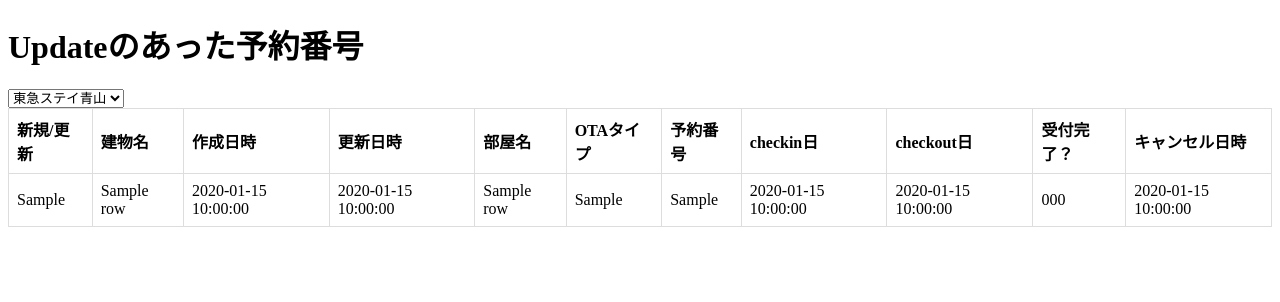
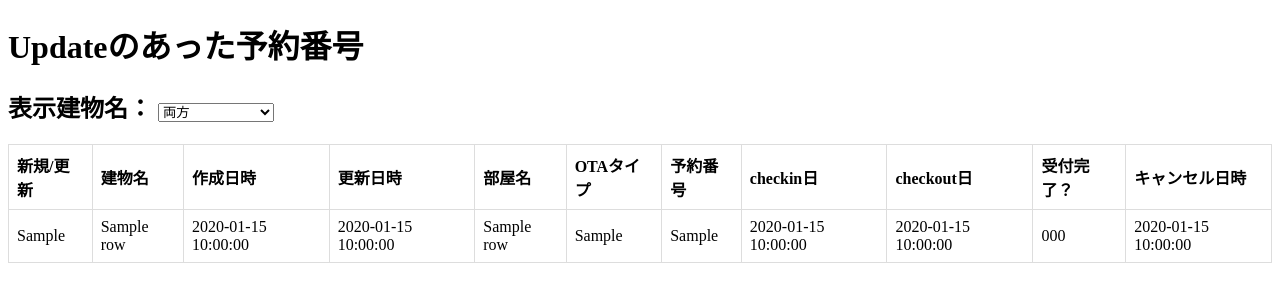
Before and after one commit to s-imoji/tstay_update_app, a Flask app: template templates/index.html in a window 1280 px wide. Shown: the top 302 px of the page. Run offline with Flask 3, Linux system fonts and the light colour scheme; the template is opened without the code that fills it: most values are stand-ins (such as "Sample title", 1, 10 or a date in 2020).

Commit message:
建物名の選択により表示が変更

```diff
--- a/templates/index.html
+++ b/templates/index.html
@@ -19,14 +19,17 @@
 </head>
 <body>
     <h1>Updateのあった予約番号</h1>
-    <tr>
-        <td>
-            <select>
-                <option value="東急ステイ青山" selected>東急ステイ青山</option>
+    <div>
+        <h2>
+            表示建物名：
+            <select name="building_name">
+                <option value="both" selected>両方</option>
+                <option value="東急ステイ青山">東急ステイ青山</option>
                 <option value="東急ステイ四谷">東急ステイ四谷</option>
             </select>
-        </td>
-    </tr>
+        </h2>
+    </div>
+
     <table>
         <thead>
             <tr>
@@ -63,5 +66,30 @@
             {% endfor %}
         </tbody>
     </table>
+
+    <script>
+        document.addEventListener('DOMContentLoaded', function() {
+            const buildingSelect = document.querySelector('select[name="building_name"]');
+            const tableBody = document.querySelector('table tbody');
+            const tableRows = Array.from(tableBody.querySelectorAll('tr'));
+
+            buildingSelect.addEventListener('change', function() {
+                const selectedBuilding = this.value;
+
+                tableRows.forEach(function(row) {
+                    // 2番目のtd要素（建物名）を取得
+                    const buildingCell = row.querySelector('td:nth-child(2)');
+                    if (buildingCell) {
+                        const buildingName = buildingCell.textContent.trim();
+                        if (selectedBuilding === 'both' || buildingName === selectedBuilding) {
+                            row.style.display = ''; // 行を表示
+                        } else {
+                            row.style.display = 'none'; // 行を非表示
+                        }
+                    }
+                });
+            });
+        });
+    </script>
 </body>
 </html>
```
